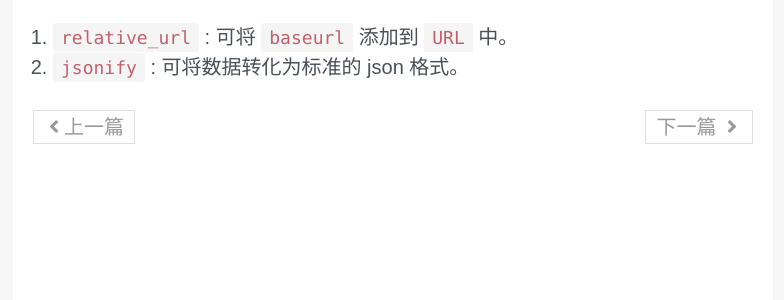
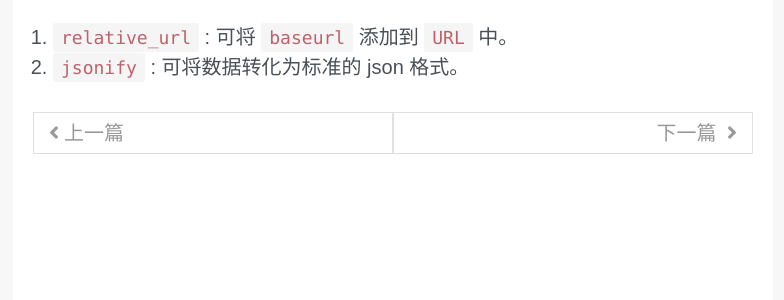
Before and after one commit to whenfung/simple, a Jekyll site: the page built from _posts/2020-03-23-jekyll-liquid.md, in a window 1280 px wide. Shown: the part 304-604 px from the top of the page, without its empty margins (247-1031 px from the left). Built offline with Jekyll 4.4.1, drawn with Linux system fonts in a browser that asks for light colours; nearby versions of some CDN libraries; comment, search, counter and statistics services are not loaded.

Commit message:
上下篇文章样式

```diff
--- a/_layouts/post.html
+++ b/_layouts/post.html
@@ -11,16 +11,16 @@ layout: default
 </div>
 
 <div class="prev-next">
-  <div>
+  <div class="prev">
   {% if page.previous %}
-    <a class="prev" href="{{ page.previous.url | relative_url }}" title="{{ page.previous.title }}">
+    <a href="{{ page.previous.url | relative_url }}" title="{{ page.previous.title }}">
       <i class="fa fa-angle-left" aria-hidden="true"></i>上一篇</a>
   {% endif %}
   </div>
 
-  <div>
+  <div class="next">
   {% if page.next %}
-    <a class="next" href="{{ page.next.url | relative_url }}" title="{{ page.next.title }}">下一篇
+    <a href="{{ page.next.url | relative_url }}" title="{{ page.next.title }}">下一篇
       <i class="fa fa-angle-right" aria-hidden="true"></i></a>
   {% endif %}
   </div>
--- a/_sass/_layout.scss
+++ b/_sass/_layout.scss
@@ -170,10 +170,11 @@
   margin-bottom: 1rem;
 
   & a {
+    display: block;
+    border: 1px solid #dfe2e5;
     color: #999;
     padding: .25rem .5rem;
     text-decoration: none;
-    border: 1px solid #dfe2e5;
 
     &:hover {
       color: #dfe2e5;
@@ -183,11 +184,12 @@
 }
 
 .prev {
-  background-color: rgba($color: #FFFFFF, $alpha: 0.8);
+  width: 50%;
 }
 
 .next {
-  background-color: rgba($color: #FFFFFF, $alpha: 0.8);
+  width: 50%;
+  text-align: right;
 }
 
 #gitalk-container {
```
